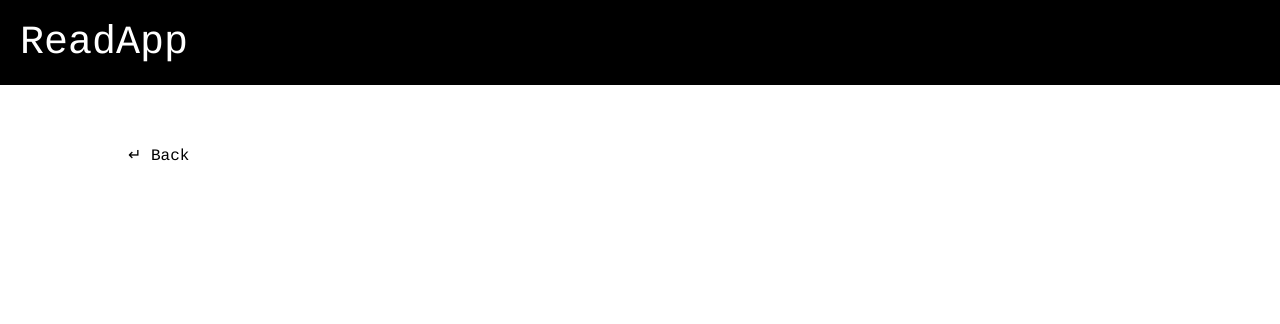
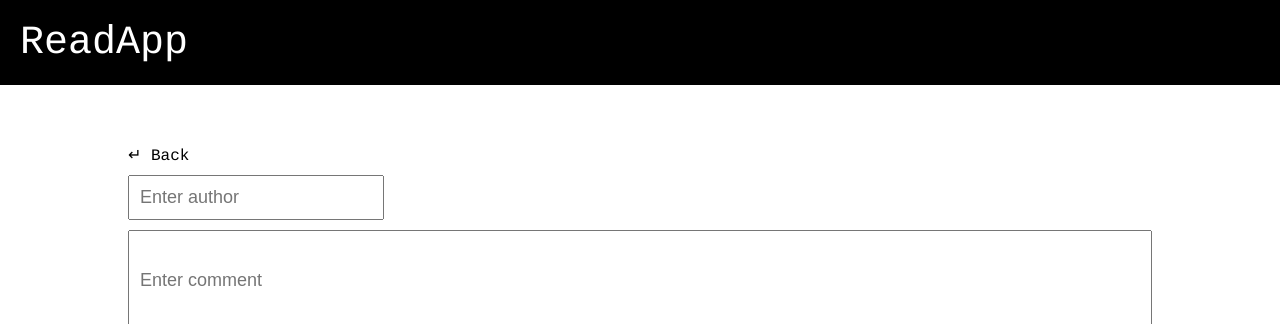
Before and after one commit to fxisco/reactnd-project-readable, a React (Create React App) app: page /1/1 in a window 1280 px wide. Shown: the top 324 px of the page. Built offline with nearby package versions, Linux system fonts and the light colour scheme; no server answers.

Commit message:
feat: submit comment in post

```diff
--- a/src/actions/posts.js
+++ b/src/actions/posts.js
@@ -5,7 +5,8 @@ import {
     getPosts,
     getPostComments,
     setNewPost,
-    updatePostVote
+    updatePostVote,
+    submitComment,
 } from '../helpers/api';
 
 export const fetchPostsSuccess = (posts) => {
@@ -123,3 +124,22 @@ export const deletePostComment = (id) => {
             });
     };
 };
+
+export const postCommentSuccess = (comment) => {
+    return {
+        type: postActions.POST_COMMENT_SUCCESS,
+        comment
+    };
+};
+
+export const postComment = (comment) => {
+    return (dispatch) => {
+        submitComment(comment)
+            .then((data) => {
+                dispatch(postCommentSuccess(data));
+            })
+            .catch((error) => {
+                console.log(error);
+            });
+    };
+};
--- a/src/components/CommentsList.js
+++ b/src/components/CommentsList.js
@@ -31,7 +31,14 @@ const Comment = ({ author, body, deleted, id, onDeleteComment, voteScore, timest
 const CommentsList = ({ comments, onDeleteComment }) => {
     return (
         <ul className="post-comments-container">
-            {Object.keys(comments).map((id) => {
+            {Object.keys(comments)
+                .sort((a, b) => {
+                    const commentA = comments[a];
+                    const commentB = comments[b];
+
+                    return commentB.timestamp - commentA.timestamp;
+                })
+                .map((id) => {
                     const comment = comments[id];
 
                     return (
--- a/src/components/PostDetail.js
+++ b/src/components/PostDetail.js
@@ -5,13 +5,21 @@ import { bindActionCreators } from 'redux';
 import { Link } from 'react-router-dom';
 import * as postActionCreators from '../actions/posts';
 import CommentsList from './CommentsList';
+import { generateId  } from '../helpers/utils';
 
 
 class PostDetail extends Component {
     constructor(props) {
         super(props);
 
+        this.state = {
+            author: '',
+            comment: ''
+        }
+
         this.onDeleteComment = this.onDeleteComment.bind(this);
+        this.onTextChange = this.onTextChange.bind(this);
+        this.onCommentSubmit = this.onCommentSubmit.bind(this);
     }
     componentDidMount() {
         const { post, comments } = this.props;
@@ -29,7 +37,31 @@ class PostDetail extends Component {
         this.props.deletePostComment(id);
     }
 
+    onTextChange(event) {
+        this.setState({
+            [event.target.name]: event.target.value
+        });
+    }
+
+    onCommentSubmit() {
+        const { author, comment } = this.state;
+
+        this.props.postComment({
+            author,
+            body: comment,
+            id: generateId(),
+            timestamp: Date.now(),
+            parentId: this.props.match.params.id,
+        });
+
+        this.setState({
+            author: '',
+            comment: ''
+        });
+    }
+
     render() {
+        const { author, comment } = this.state;
         const { comments, post } = this.props;
 
         return (
@@ -38,6 +70,13 @@ class PostDetail extends Component {
                     <Link to={post ? `/${post.category}` : '/'} className="back-button">↵ Back</Link>
                 </div>
                 {post && <Post {...post} />}
+                <div className="row">
+                    <input className="comment-author" name="author" onChange={this.onTextChange} value={author} placeholder="Enter author" />
+                    <input className="comment-input" name="comment" onChange={this.onTextChange} value={comment} placeholder="Enter comment" />
+                    <div className="comment-form-submit">
+                        {author && comment && <button className="comment-submit" onClick={this.onCommentSubmit}>Submit</button>}
+                    </div>
+                </div>
                 {comments && Object.keys(comments).length > 0 &&
                     <div className="row">
                         <h2>
--- a/src/constants/actions.js
+++ b/src/constants/actions.js
@@ -12,6 +12,7 @@ export const postActions = {
     FETCH_POST_SUCCESS: 'FETCH_POST_SUCCESS',
     FETCH_POST_COMMENTS_SUCCESS: 'FETCH_POST_COMMENTS_SUCCESS',
     FETCH_POSTS_SUCCESS: 'FETCH_POSTS_SUCCESS',
+    POST_COMMENT_SUCCESS: 'POST_COMMENT_SUCCESS',
     SUBMIT_POST_SUCCESS: 'SUBMIT_POST_SUCCESS',
     UPDATE_POST_SUCCESS: 'UPDATE_POST_SUCCESS',
 };
--- a/src/helpers/api.js
+++ b/src/helpers/api.js
@@ -61,3 +61,7 @@ export const setNewPost = (post = {}) => {
 export const deleteComment = (id) => {
     return fetchURL(`${API_URL}/comments/${id}`, { method: DELETE });
 };
+
+export const submitComment = (comment) => {
+    return fetchURL(`${API_URL}/comments`, { method: POST, body:{ ...comment } });
+};
--- a/src/reducers/posts.js
+++ b/src/reducers/posts.js
@@ -73,6 +73,21 @@ const posts = (state = initialState, action) => {
             };
         }
 
+        case postActions.POST_COMMENT_SUCCESS: {
+            return {
+                ...state,
+                postsComments: {
+                    ...state.postsComments,
+                    [action.comment.parentId] : {
+                        ...state.postsComments[action.comment.parentId],
+                        [Object.keys(state.postsComments[action.comment.parentId]).length + 1]: {
+                            ...action.comment
+                        }
+                    }
+                }
+            };
+        }
+
         default:
             return state;
     }
--- a/src/styles/App.css
+++ b/src/styles/App.css
@@ -120,21 +120,23 @@ nav.categories .active {
 
 .new-post-info input {
     font-size: 18px;
-    /*padding: 10px;*/
     width: 100%;
 }
 
 .new-post-info .author,
 .new-post-info .title {
     margin-right: 10px;
-    /*float: left;*/
-    /*margin-right: 30px;*/
-    /*width: 30%;*/
+}
+
+.new-post,
+.comment-input,
+.comment-submit,
+.comment-author {
+    font-size: 18px;
 }
 
 .new-post {
     box-sizing: border-box;
-    font-size: 18px;
     height: 100px;
     padding: 10px;
     resize: none;
@@ -152,3 +154,19 @@ nav.categories .active {
 .action-delete {
     color: red;
 }
+
+.comment-author,
+.comment-input {
+    padding: 10px;
+    margin-bottom: 10px;
+}
+
+.comment-input {
+    box-sizing: border-box;
+    height: 100px;
+    width: 100%;
+}
+
+.comment-form-submit {
+    text-align: right;
+}
```
Lines whose indentation alone changed are shown as unchanged.
